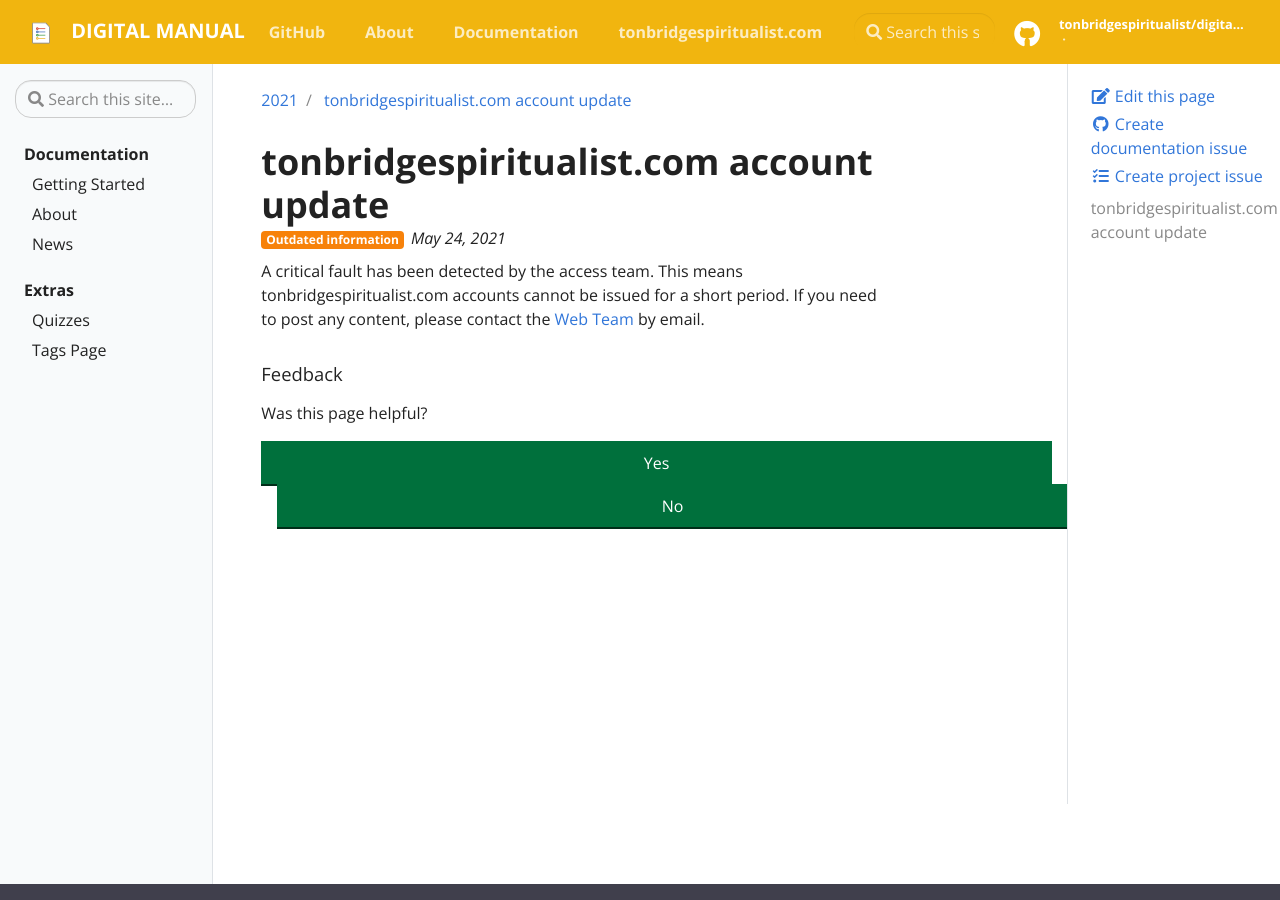
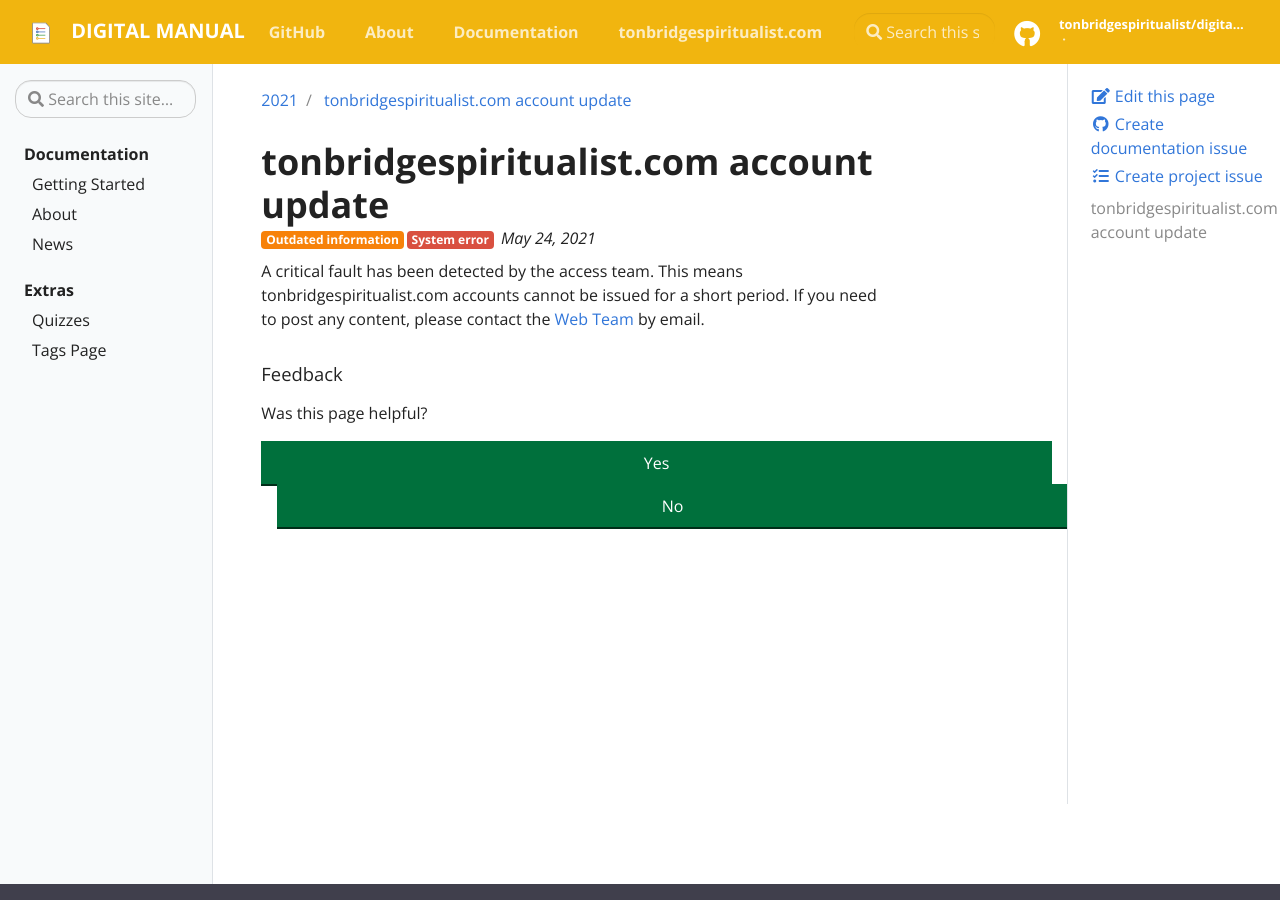
Before and after one commit to tonbridgespiritualist/digital-manual, a Jekyll site: the page built from _posts/2021-05-24-tsc-account-update.md, in a window 1280 px wide and 900 px high. Built offline with Jekyll 4.4.1, drawn with Linux system fonts in a browser that asks for light colours; our own code applies the rules of GitHub Pages for plain Markdown files.

Commit message:
Update 2021-05-24-tsc-account-update.md

```diff
--- a/_posts/2021-05-24-tsc-account-update.md
+++ b/_posts/2021-05-24-tsc-account-update.md
@@ -1,10 +1,12 @@
 ---
 title:  "tonbridgespiritualist.com account update"
 date:   2021-05-24 12:24:34
-categories: jekyll update
+categories: account status
 badges:
  - type: warning
    tag: Outdated information
+ - type: danger
+   tag: System error
 ---
 
 A critical fault has been detected by the access team. This means tonbridgespiritualist.com accounts cannot be issued for a short period. If you need to post any content, please contact the [Web Team](mailto:web-team@digital.sec.tonbridgespiritualist.com) by email.
```
